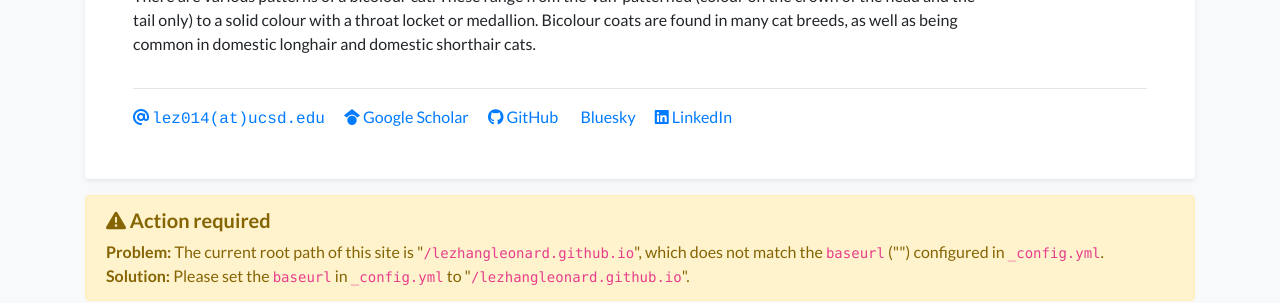
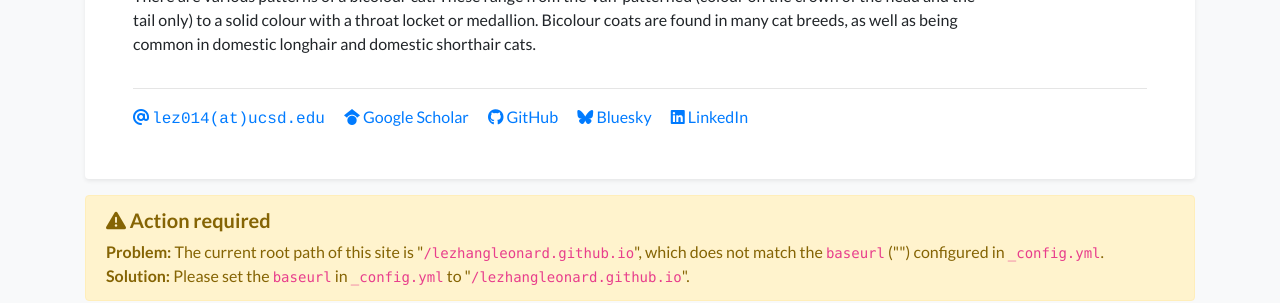
Before and after one commit to lezhangleonard/lezhangleonard.github.io, a Jekyll site: the page built from index.html, in a window 1280 px wide. Shown: the part 328-631 px from the top of the page. Built offline with Jekyll 4.4.1, drawn with Linux system fonts in a browser that asks for light colours; nearby versions of some CDN libraries; a style sheet for code colours, icons or effects is not loaded.

Commit message:
Update default.html

```diff
--- a/_layouts/default.html
+++ b/_layouts/default.html
@@ -8,9 +8,8 @@
 
     <!-- Stylesheets -->
     <link rel="stylesheet" href="https://cdnjs.cloudflare.com/ajax/libs/twitter-bootstrap/4.6.0/css/bootstrap.min.css" integrity="sha512-P5MgMn1jBN01asBgU0z60Qk4QxiXo86+wlFahKrsQf37c9cro517WzVSPPV1tDKzhku2iJ2FVgL67wG03SGnNA==" crossorigin="anonymous" />
-    <link rel="stylesheet" href="https://cdnjs.cloudflare.com/ajax/libs/font-awesome/6.5.1/css/all.min.css" integrity="sha512-DTOQO9RWCH3ppGqcWaEA1BIZOC6xxalwEsw9c2QQeAIftl+Vegovlnee1c9QX4TctnWMn13TZye+giMm8e2LwA==" crossorigin="anonymous">
+    <link rel="stylesheet" href="https://cdnjs.cloudflare.com/ajax/libs/font-awesome/6.7.2/css/all.min.css" integrity="sha512-DTOQO9RWCH3ppGqcWaEA1BIZOC6xxalwEsw9c2QQeAIftl+Vegovlnee1c9QX4TctnWMn13TZye+giMm8e2LwA==" crossorigin="anonymous">
     <link rel="stylesheet" href="https://cdnjs.cloudflare.com/ajax/libs/academicons/1.9.1/css/academicons.min.css" integrity="sha512-b1ASx0WHgVFL5ZQhTgiPWX+68KjS38Jk87jg7pe+qC7q9YkEtFq0z7xCglv7qGIs/68d3mAp+StfC8WKC5SSAg==" crossorigin="anonymous" />
-    <link rel="stylesheet" href="https://cdnjs.cloudflare.com/ajax/libs/font-awesome/6.7.2/css/brands.min.css">
     <link rel="preconnect" href="https://fonts.googleapis.com">
     <link rel="preconnect" href="https://fonts.gstatic.com" crossorigin>
     <link href="https://fonts.googleapis.com/css2?family=Lato:ital,wght@0,300;0,400;0,700;0,900;1,300;1,400;1,700;1,900&family=Raleway:ital,wght@0,300;0,400;0,500;1,300;1,400;1,500&display=swap" rel="stylesheet">
```
